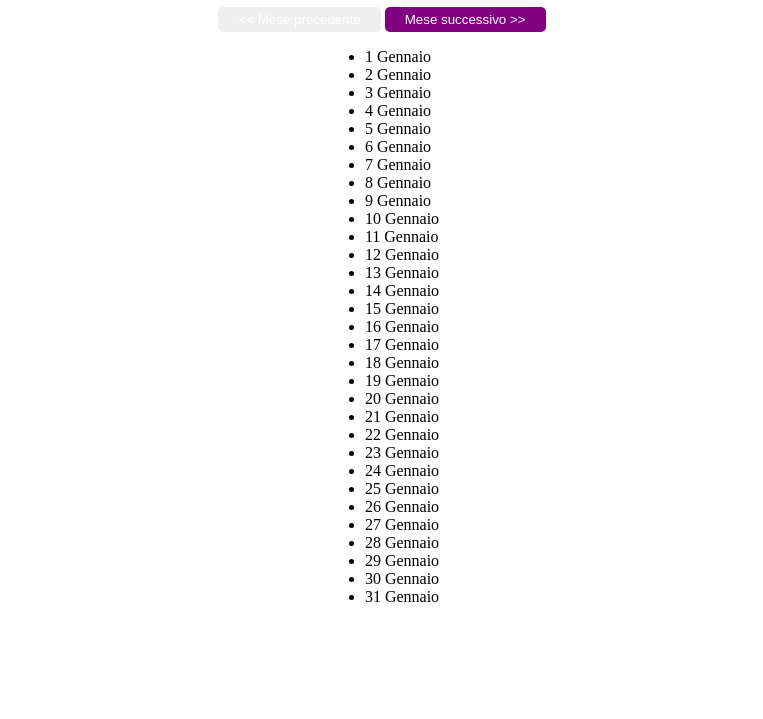
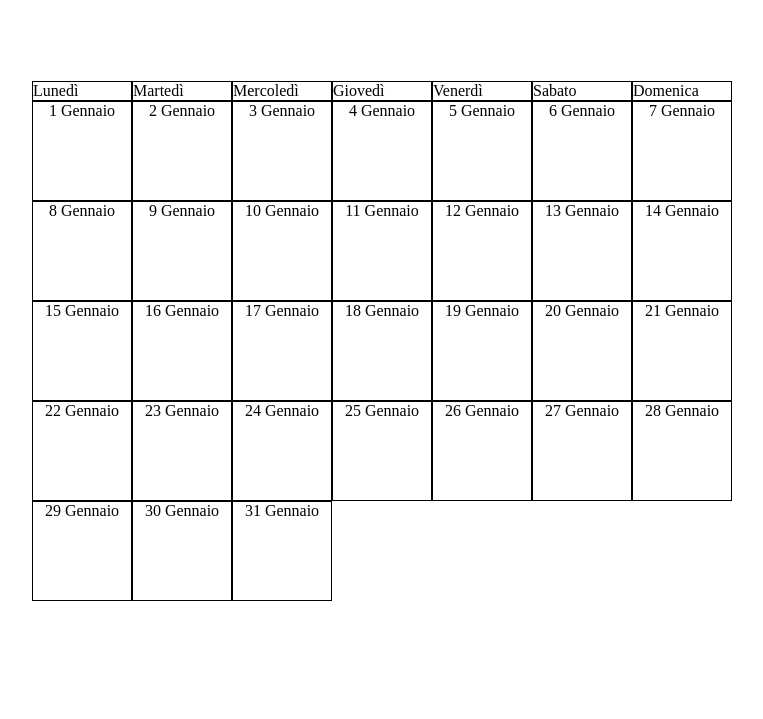
Before and after one commit to Alessandro-Caiti/ajax-ex-calendar, a plain HTML site: page index.html in a window 1280 px wide. Shown: the part 81-800 px from the top of the page, without its empty margins (258-1021 px from the left). Drawn offline with nearby package versions, Linux system fonts and the light colour scheme; no server answers.

```diff
--- a/css/style.css
+++ b/css/style.css
@@ -1,5 +1,10 @@
-.top-calendar,
-.main-calendar {
+* {
+    margin: 0;
+    padding: 0;
+    box-sizing: border-box;
+}
+
+.top-calendar {
     display: flex;
     justify-content: center;
     align-items: center;
@@ -20,7 +25,20 @@
      cursor: not-allowed;
 }
 
+.main-calendar {
+    display: flex;
+    flex-direction: column;
+    justify-content: center;
+    align-items: center;
+}
+
+.calendar-container,
+.days-container {
+    width: 700px;
+}
+
 #calendar li,
+#days li,
 #nome-mese {
     text-transform: capitalize;
 }
@@ -28,3 +46,32 @@
 .festivo {
     color: red;
 }
+
+#days {
+    display: flex;
+    list-style: none;
+    margin-top: 100px;
+}
+
+#days li {
+    width: 100px;
+    border: 1px solid black;
+}
+
+#calendar {
+    display: flex;
+    flex-wrap: wrap;
+    list-style: none;
+}
+
+#calendar li,
+.empty-day {
+    width: 100px;
+    height: 100px;
+    text-align: center;
+    border: 1px solid black;
+}
+
+.empty-day {
+    border: none !important;
+}
--- a/index.html
+++ b/index.html
@@ -19,14 +19,20 @@
                 </div>
             </div>
             <div class="main-calendar">
-                <ul id="calendar">
+                <div class="days-container">
+                    <ul id="days">
+                    </ul>
+                </div>
+                <div class="calendar-container">
+                    <ul id="calendar">
 
-                </ul>
+                    </ul>
+                </div>
             </div>
         </div>
 
         <script id="calendar-template" type="text/x-handlebars-template">
-            <li data-day="{{dataDay}}"> {{day}} </li>
+            <li data-day="{{dataDay}}" day-name="{{dayOfWeek}}"> {{day}} </li>
         </script>
 
 
--- a/js/main.js
+++ b/js/main.js
@@ -11,6 +11,7 @@
     var limiteIniziale = moment('2018-01-01');
     var limiteFinale = moment('2018-12-31');
 
+    creaIndiceGiorni(dataIniziale);
     stampaGiorniMese(dataIniziale); // Inizializzazione Calendario
     stampaFestivi(dataIniziale);
 
@@ -73,16 +74,38 @@
         var giorniMese = meseDaStampare.daysInMonth(); // Quanti giorni ci sono nel mese corrente.
         var nomeMese = meseDaStampare.format('MMMM'); // Prendiamo il nome del mese
         $('#nome-mese').text(nomeMese); // Aggiorniamo il nome del mese in top calendar
+        for (var i = 1; i < meseDaStampare.isoWeekday(); i++) {
+            $('#calendar').append('<li class="empty-day"></li>');
+        }
         for (var i = 1; i <= giorniMese; i++) {
             // $('#calendar').append('<li>' + i + ' ' + nomeMese + '</li>');
             var giornoDaInserire = {
                 day: i + ' ' + nomeMese,
-                dataDay: standardDay.format('YYYY-MM-DD')
+                dataDay: standardDay.format('YYYY-MM-DD'),
+                dayOfWeek: standardDay.isoWeekday()
             }
             var templateFinale = templateGiorno(giornoDaInserire); // Stiamo popolando il template con i dati dell'oggetto
             $('#calendar').append(templateFinale);
             standardDay.add(1, 'day'); // Incrementiamo il valore all'attributo data-day
         }
+        // for (var i = $("#calendar:last-child").attr('day-name'); i <= 7; i++) {
+        //         $('#calendar').append('<li></li>');
+        // } //tentativo di aggiungere quadrati alla fine del mese
     }
 
+
+    function creaIndiceGiorni(data) {
+        var defaultData = data.clone();
+        for (var i = 1; i <= 7; i++) {
+            $('#days').append('<li>' + defaultData.format('dddd') + '</li>');
+            defaultData.add(1, 'days');
+        }
+    }
+
+    // function creaCaselleFinali() {
+    //     for (var i = $("#calendar:last-child").attr("day-name"); i <= 7; i++) {
+    //         console.log(i);
+    //             $('#calendar').append('<li></li>');
+    //     }
+    // }
 });
```
